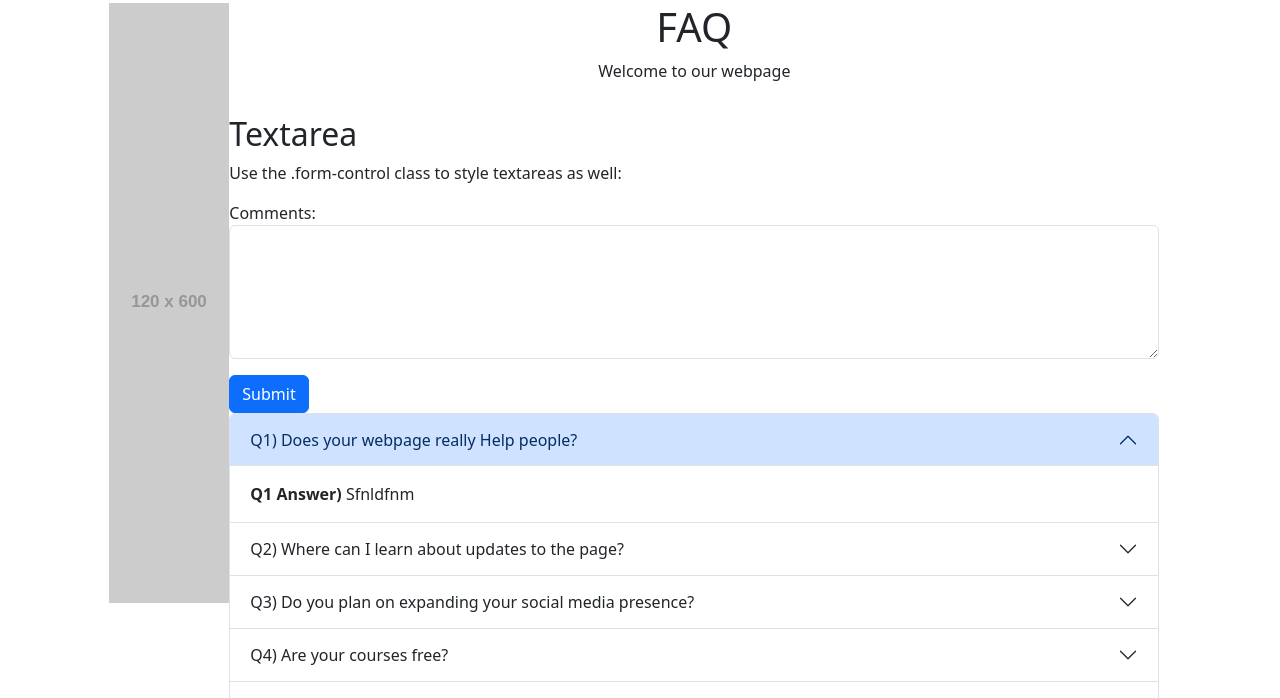
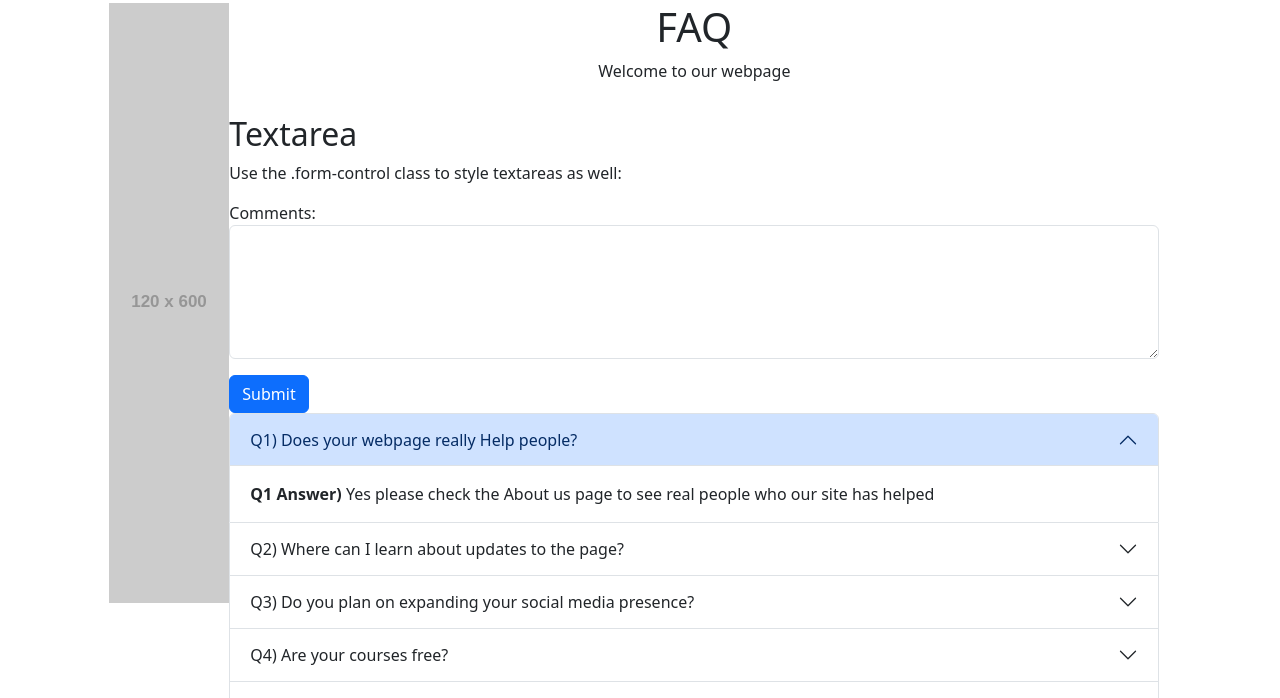
Before and after one commit to tomlinc98/IT-Site-Project, a Django app: page /faq in a window 1280 px wide. Shown: the part 130-828 px from the top of the page. Run offline with Django 4.2, Linux system fonts and the light colour scheme; grey boxes labelled with a size stand in for pictures from a placeholder-image service; some libraries are stand-ins or nearby versions.

Commit message:
minor changes

```diff
--- a/IT_Site/base/templates/base/faq.html
+++ b/IT_Site/base/templates/base/faq.html
@@ -44,7 +44,7 @@
           </h2>
           <div id="collapseOne" class="accordion-collapse collapse show" aria-labelledby="headingOne" data-bs-parent="#accordionExample">
             <div class="accordion-body">
-              <strong>Q1 Answer)</strong> Sfnldfnm
+              <strong>Q1 Answer)</strong> Yes please check the About us page to see real people who our site has helped
             </div>
           </div>
         </div>
@@ -56,7 +56,7 @@
           </h2>
           <div id="collapseTwo" class="accordion-collapse collapse" aria-labelledby="headingTwo" data-bs-parent="#accordionExample">
             <div class="accordion-body">
-              <strong>Q2 Answer)</strong>
+              <strong>Q2 Answer)</strong> You can find bug fixes and tweaks to the site on our Home page
             </div>
           </div>
         </div>
@@ -69,7 +69,7 @@
             </h2>
             <div id="collapseThree" class="accordion-collapse collapse" aria-labelledby="headingThree" data-bs-parent="#accordionExample">
               <div class="accordion-body">
-                <strong>Q3 Answer)</strong> It is hidden by default, until the collapse plugin adds the appropriate classes that we use to style each element. These classes control the overall appearance, as well as the showing and hiding via CSS transitions. You can modify any of this with custom CSS or overriding our default variables. It's also worth noting that just about any HTML can go within the <code>.accordion-body</code>, though the transition does limit overflow.
+                <strong>Q3 Answer)</strong> We do plan on expanding our brand to other Social media sites such as TikTok, Reddit, Youtube and even Instagram, so keep an eye out for those Announcements!
               </div>
             </div>
           </div>
@@ -81,7 +81,7 @@
             </h2>
             <div id="collapseFour" class="accordion-collapse collapse" aria-labelledby="headingFour" data-bs-parent="#accordionExample">
               <div class="accordion-body">
-                <strong>Q4 Answer)</strong> It is hidden by default, until the collapse plugin adds the appropriate classes that we use to style each element. These classes control the overall appearance, as well as the showing and hiding via CSS transitions. You can modify any of this with custom CSS or overriding our default variables. It's also worth noting that just about any HTML can go within the <code>.accordion-body</code>, though the transition does limit overflow.
+                <strong>Q4 Answer)</strong> We do plan on expanding our brand to other Social media sites such as Tiktok, Reddit, Youtube and even Instagram, so keep an eye out for those Announcements!
               </div>
             </div>
           </div>
@@ -94,7 +94,7 @@
           </h2>
           <div id="collapseFive" class="accordion-collapse collapse" aria-labelledby="headingFive" data-bs-parent="#accordionExample">
             <div class="accordion-body">
-              <strong>Q5 Answer)</strong>
+              <strong>Q5 Answer)</strong>The Information and Technology College is very open with their communications between staff and customers and because we encourage healthy feedback we have a whole page dedicated to communications, the Contact Us page contains all the sites Emails, Phone Numbers and Social media links. Please be paitent with our response time as we can be very busy.
             </div>
           </div>
          </div>
```
Also changed, not shown: IT_Site/db.sqlite3.
